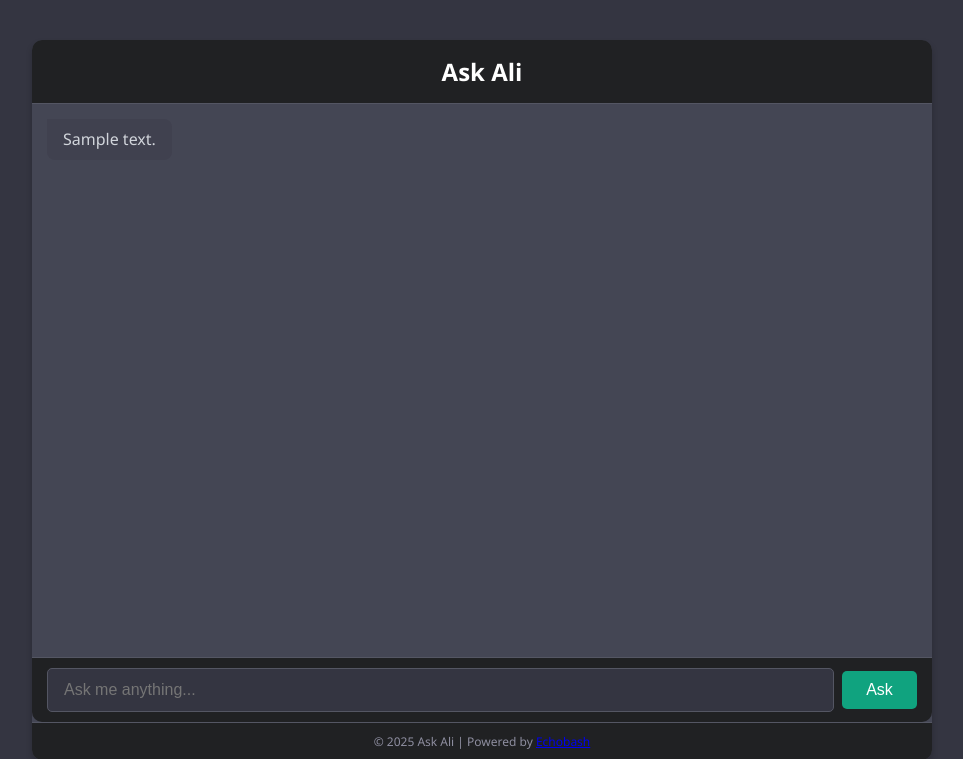
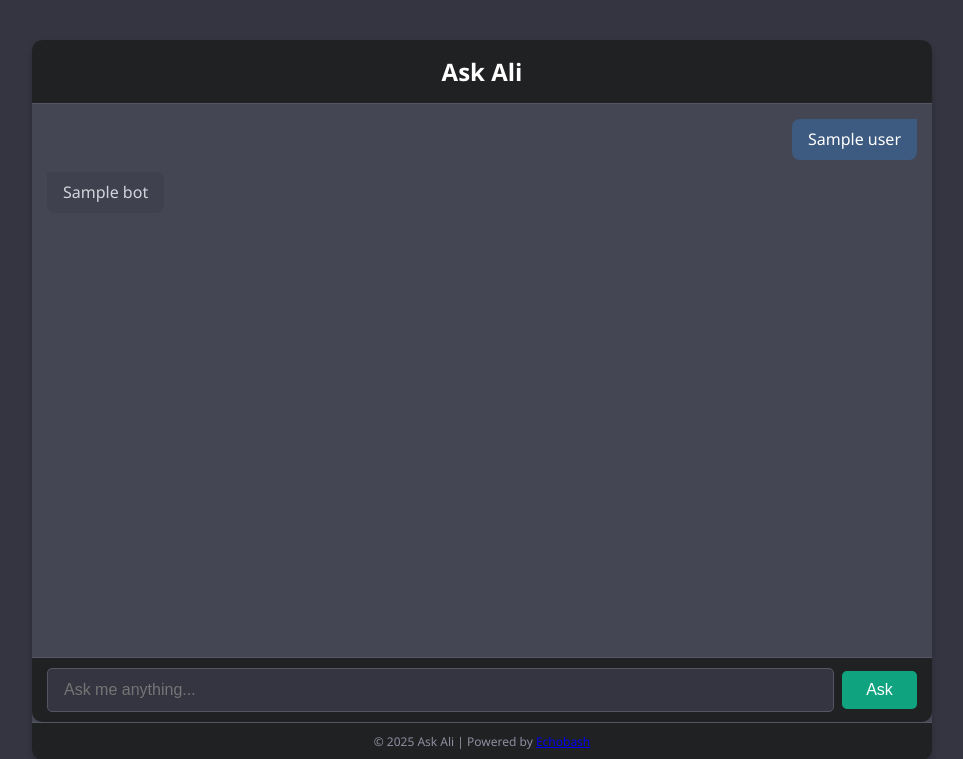
Before and after one commit to echobash/askali, a Flask app: template templates/chatbot.html in a window 1280 px wide. Shown: the top 759 px of the page, without its empty margins (158-1121 px from the left). Run offline with Flask 3, Linux system fonts and the light colour scheme; the template is opened without the code that fills it: most values are stand-ins (such as "Sample title", 1, 10 or a date in 2020).

Commit message:
Store conversation history in session

```diff
--- a/app.py
+++ b/app.py
@@ -1,15 +1,19 @@
-from flask import Flask, render_template, request
+from flask import Flask, render_template, request, session
 from dotenv import load_dotenv
 import os
 import requests
 
 app = Flask(__name__)
+app.secret_key = os.urandom(24)  # Required for using session
 load_dotenv()
 api_key = os.getenv("GEMINI_API_KEY")
 
 
 @app.route("/", methods=['GET'])
 def home():
+    # Initialize conversation history in session if not present
+    if 'conversation' not in session:
+        session['conversation'] = []
     question = request.args.get('question', "who are you?")
     user_message = question
 
@@ -47,6 +51,9 @@ def home():
         **Home:**
         - I belong from Bihar but I'm staying in Gurugram from 7 years.
 
+        **Expectation from New job:**
+        - Open to relocation
+
         **Skills:**
         DATABASES: MySQL, MongoDB, Redis
         FRAMEWORKS: Django, Laravel, Livewire, Codeigniter, Alpine.js
@@ -83,12 +90,15 @@ def home():
     # Constructing the prompt for a conversational, engaging chatbot experience
     prompt = f"""{profile_context}
         User: {user_message}
-        AliBot (strictly based on the above details, in a natural, engaging tone. Give answer in growth-oriented tone.Stick to smaller sentences. Max 2 sentences. Show project or portfolio link if needed echobash.com/portfolio. If questions which are not related to me come, give funny answer and say that learn about ali instead but don't repeat same sentence.
+        AliBot (strictly based on the above details, in a natural, engaging tone. Give answer in growth-oriented tone.Stick to smaller sentences. Max 2 sentences. Show project or portfolio link if needed echobash.com/portfolio.
         If Someone asks about past work experience or company name, give the year too.
         If someone ask about well being like how am i, say ali is fine and amazing and busy collaborating with people in human way
         If asked about college or education history, mention that I am from NIT Hamirpur a Tier-1 college and I had second rank opener of the college it means that out of all the JEE mains students who applied for NIT Hamirpur, mine was second rank).
         If asked about an interesting thing about me that i love learning foreign languages currently speak english, hindi and spanish and learning indonesian, korean and Norwegian"
         Give responses with maximum two sentences.
+        If asked about current and expected salary mention humbly as human that I can't disclose current and expected CTC. Let's connect and discuss.
+        If questions which are not related to me are asked,tell them it's beyond your current expertise e.g if the user asks to write table of 7, don't write it just say that it's beyond your current expertise but in a human and warm way. same for question like president,prime minister etc
+        If someone asks that who developed this bot, mention Ali Anwar and share my portfolio link
         :"""
 
     url = f"https://generativelanguage.googleapis.com/v1/models/gemini-1.5-pro:generateContent?key={api_key}"
@@ -111,7 +121,10 @@ def home():
     else:
         answer = "Sorry, no response from the AI model."
 
-    return render_template('chatbot.html', answer=answer)
+    session['conversation'].append({'user': question, 'bot': answer})
+    session.modified = True  # Important: Tell Flask the session has changed
+
+    return render_template('chatbot.html', conversation=session['conversation'])
 
 
 
--- a/templates/chatbot.html
+++ b/templates/chatbot.html
@@ -147,19 +147,15 @@
 
         <!-- Chat Messages Box -->
         <div class="message-box">
-            <!-- Display previous user question -->
-            {% if request.args.get('question') %}
+            <!-- Loop through conversation history -->
+            {% for message in conversation %}
                 <div class="message user-message">
-                    {{ request.args.get('question') }}
+                    {{ message['user'] }}
                 </div>
-            {% endif %}
-
-            <!-- Display bot's answer -->
-            {% if answer %}
                 <div class="message bot-message">
-                    {{ answer }}
+                    {{ message['bot'] }}
                 </div>
-            {% endif %}
+            {% endfor %}
         </div>
 
         <!-- Input Box -->
```
